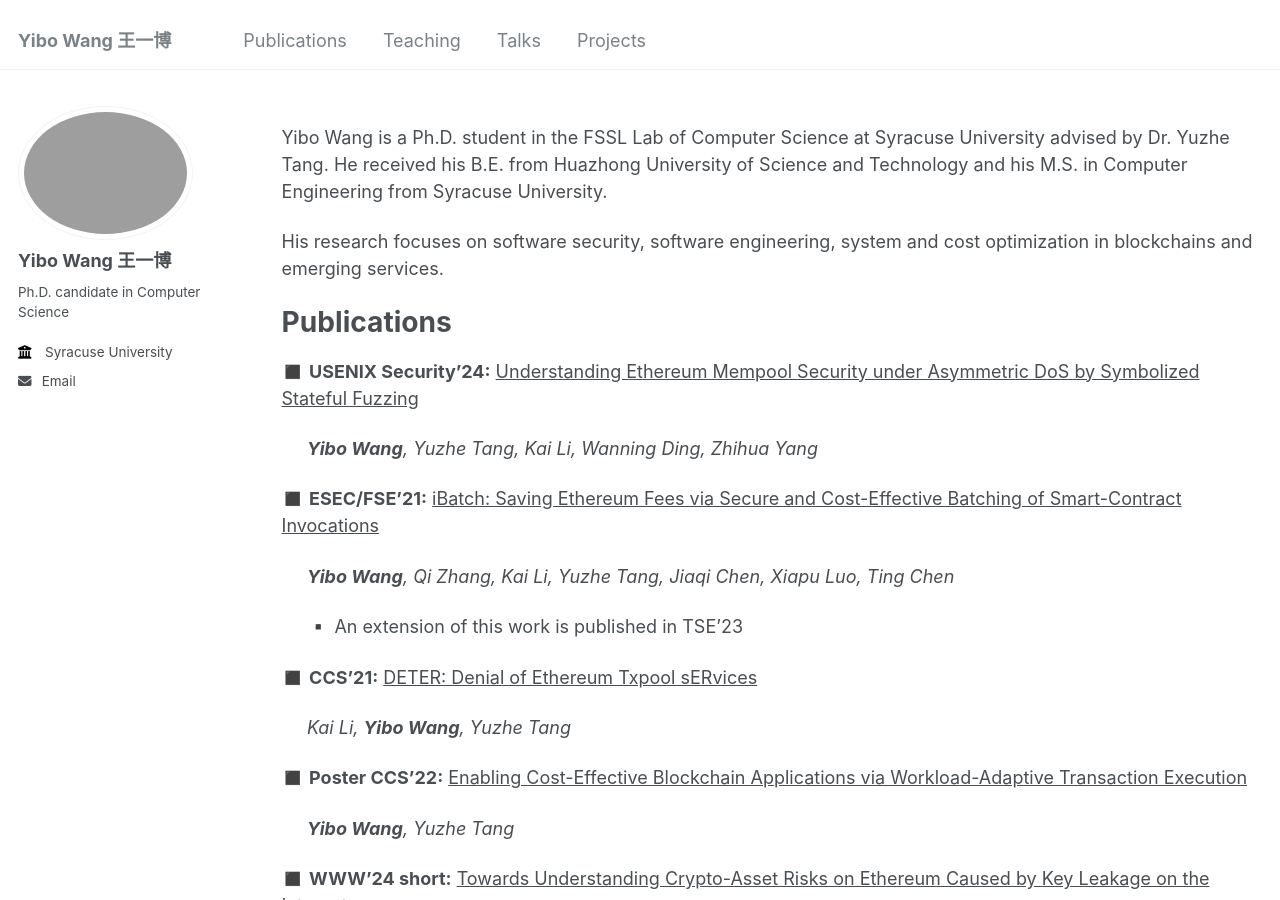
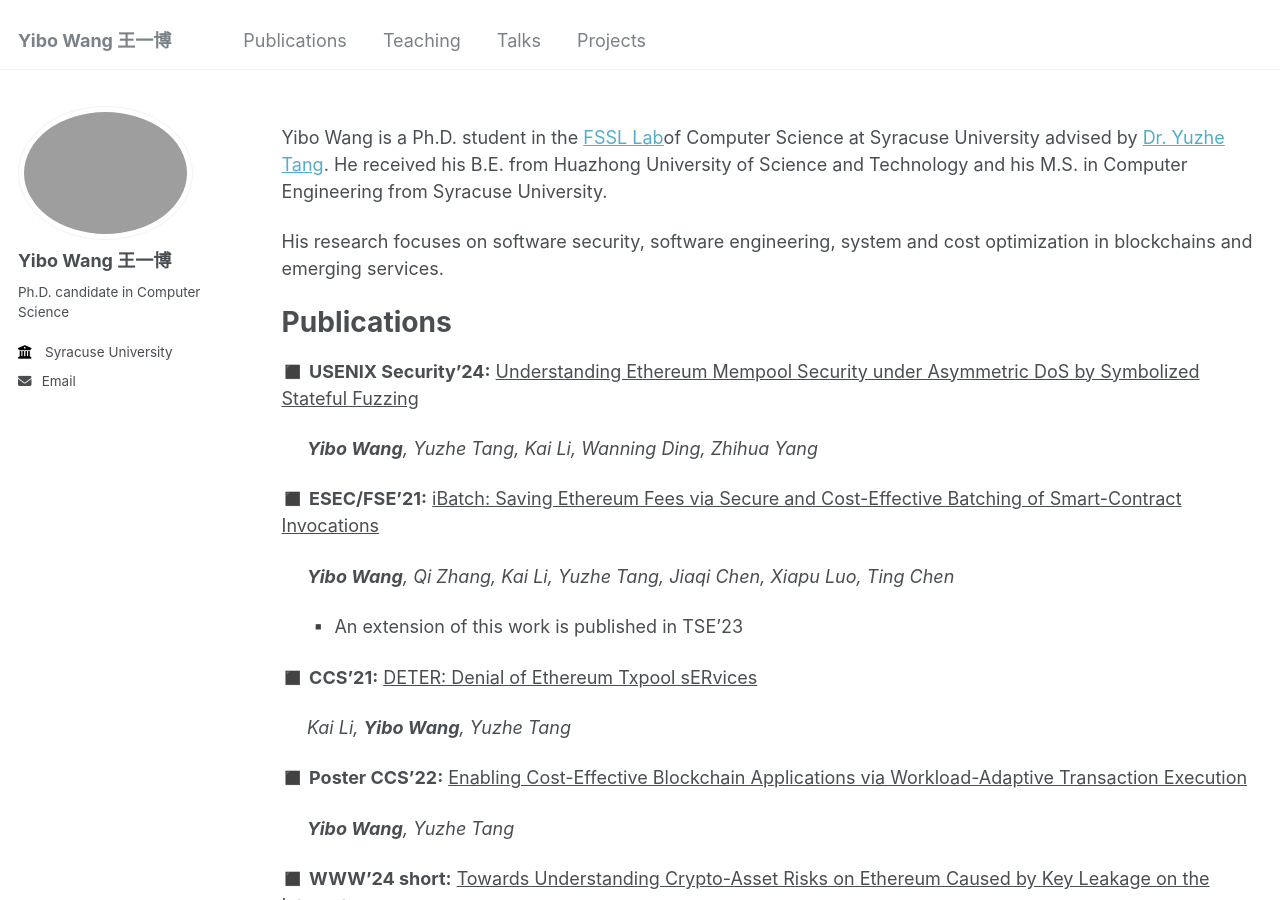
Before and after one commit to wangyibo0308/wangyibo0308.github.io, a Jekyll site: the page built from _pages/about.md, in a window 1280 px wide and 900 px high. Built offline with Jekyll 4.4.1, drawn with Linux system fonts in a browser that asks for light colours; part of the change alters nothing that is shown.

```diff
--- a/_pages/about.md
+++ b/_pages/about.md
@@ -9,7 +9,7 @@ redirect_from:
 ---
 
 
-Yibo Wang is a Ph.D. student in the FSSL Lab of Computer Science at Syracuse University advised by Dr. Yuzhe Tang. He received his B.E. from Huazhong University of Science and Technology and his M.S. in Computer Engineering from Syracuse University.
+Yibo Wang is a Ph.D. student in the [FSSL Lab](https://tristartom.github.io/members.html)of Computer Science at Syracuse University advised by [Dr. Yuzhe Tang](https://tristartom.github.io/index.html). He received his B.E. from Huazhong University of Science and Technology and his M.S. in Computer Engineering from Syracuse University.
 
 His research focuses on software security, software engineering, system and cost optimization in blockchains and emerging services.
 
```
